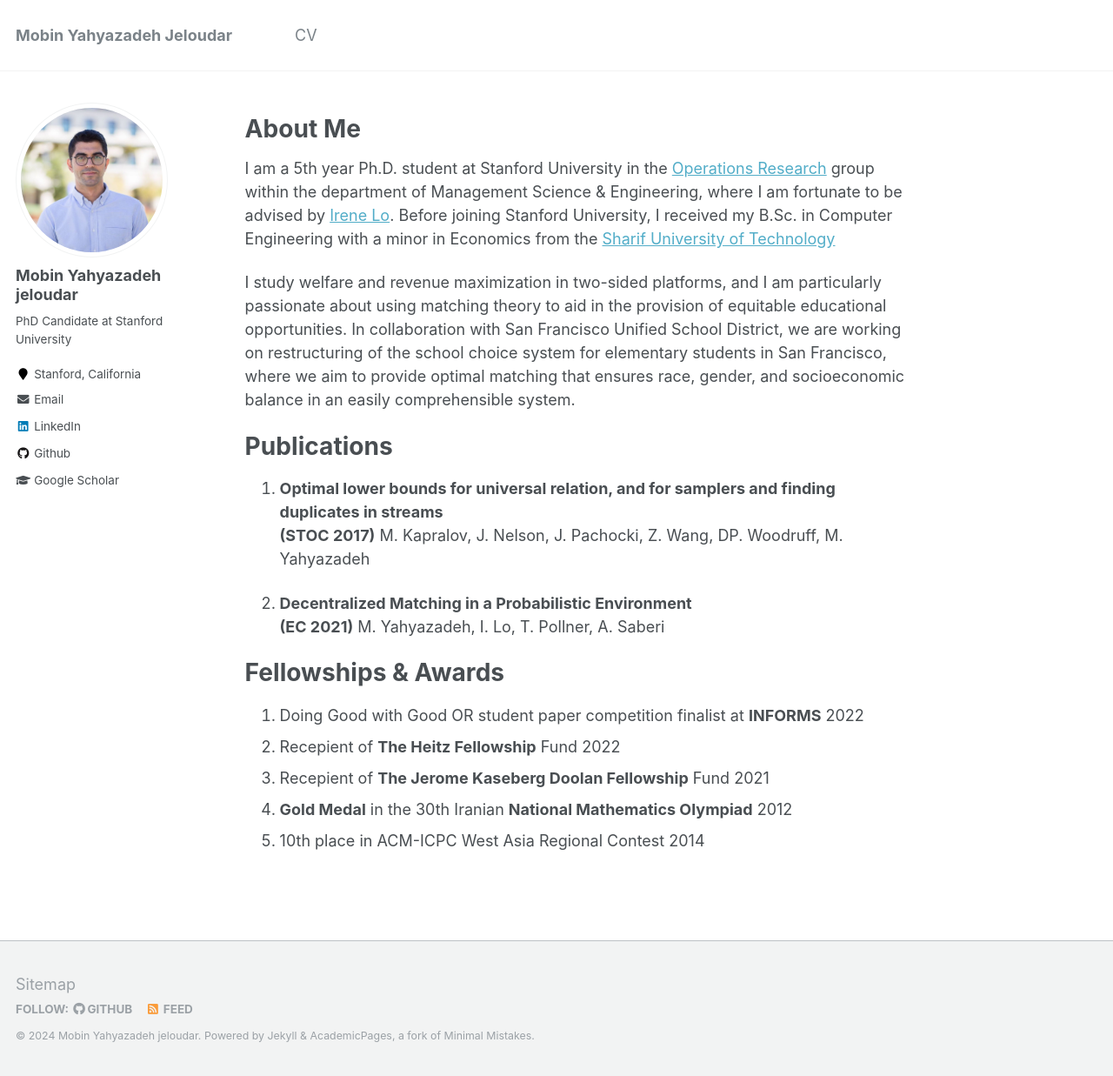
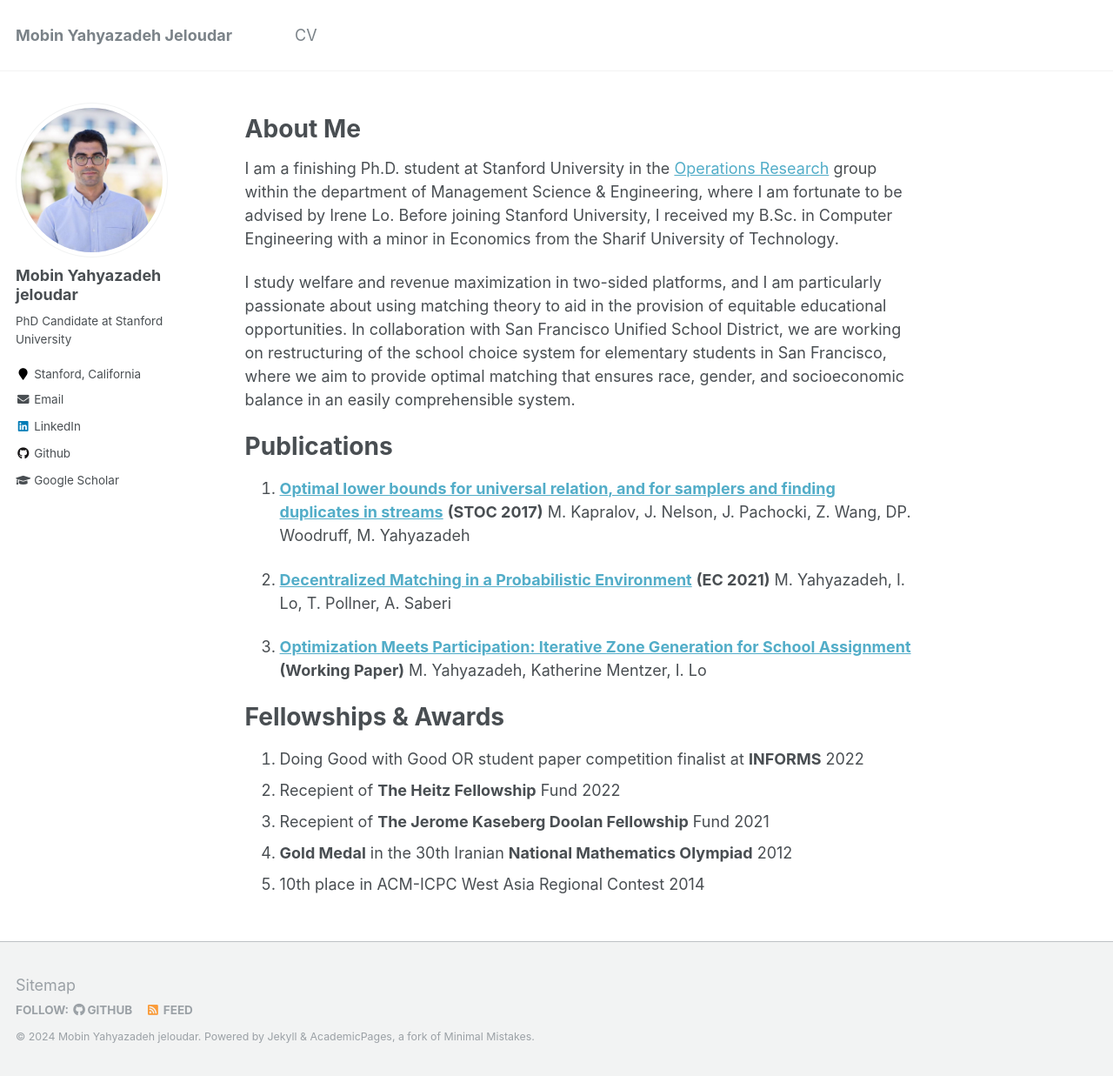
Before and after one commit to mobinyahya/mobinyahya.github.io, a Jekyll site: the page built from _pages/about.md, in a window 1280 px wide and 1237 px high. Shown: the whole window at 87% size. Built offline with Jekyll 4.4.1, drawn with Linux system fonts in a browser that asks for light colours.

Commit message:
Link to the Zoning Paper Added

```diff
--- a/Gemfile
+++ b/Gemfile
@@ -10,6 +10,7 @@ source "https://rubygems.org"
 # Happy Jekylling!
 
 gem "github-pages", group: :jekyll_plugins
+gem 'webrick'
 
 # If you want to use Jekyll native, uncomment the line below.
 # To upgrade, run `bundle update`.
--- a/_config.yml
+++ b/_config.yml
@@ -14,7 +14,7 @@ description              : &description "personal description"
 url                      : https://mobinyahya.github.io/ # the base hostname & protocol for your site e.g. "https://mmistakes.github.io"
 #baseurl                  : "" # the subpath of your site, e.g. "/blog"
 #repository               : "academicpages/academicpages.github.io"
-repository               : "https://mobinyahya.github.io"
+repository               : "mobinyahya/mobinyahya.github.io"
 teaser                   :  # filename of teaser fallback teaser image placed in /images/, .e.g. "500x300.png"
 breadcrumbs              : false # true, false (default)
 words_per_minute         : 160
--- a/_pages/about.md
+++ b/_pages/about.md
@@ -12,7 +12,7 @@ redirect_from:
 
 About Me
 ======
-I am a 5th year Ph.D. student at Stanford University in the [Operations Research](https://or.stanford.edu/) group within the department of Management Science & Engineering, where I am fortunate to be advised by [Irene Lo](https://sites.google.com/view/irene-lo). Before joining Stanford University, I received my B.Sc. in Computer Engineering with a minor in Economics from the [Sharif University of Technology](https://en.sharif.edu/)
+I am a finishing Ph.D. student at Stanford University in the [Operations Research](https://or.stanford.edu/) group within the department of Management Science & Engineering, where I am fortunate to be advised by Irene Lo. Before joining Stanford University, I received my B.Sc. in Computer Engineering with a minor in Economics from the Sharif University of Technology.
 
 I study welfare and revenue maximization in two-sided platforms, and I am particularly passionate about using matching theory to aid in the provision of equitable educational opportunities.
 In collaboration with San Francisco Unified School District,
@@ -22,13 +22,15 @@ we are working on restructuring of the school choice system for elementary stude
 
 Publications
 ======
-1. **Optimal lower bounds for universal relation, and for samplers and finding duplicates in streams**
+1. [**Optimal lower bounds for universal relation, and for samplers and finding duplicates in streams**](https://ieee-focs.org/FOCS-2017-Papers/3464a475.pdf)
 **(STOC 2017)** M. Kapralov, J. Nelson, J. Pachocki, Z. Wang, DP. Woodruff, M. Yahyazadeh
 
 
-1. **Decentralized Matching in a Probabilistic Environment**
+1. [**Decentralized Matching in a Probabilistic Environment**](https://dl.acm.org/doi/10.1145/3465456.3467652)
 **(EC 2021)** M. Yahyazadeh, I. Lo, T. Pollner, A. Saberi
 
+1. [**Optimization Meets Participation: Iterative Zone Generation for School Assignment**](/files/Optimization_Meets_Participation__Iterative_Zone_Optimization_for_School_Assignment.pdf)
+**(Working Paper)** M. Yahyazadeh, Katherine Mentzer, I. Lo
 
 
 Fellowships & Awards
```
Also changed, not shown: README.md (+6 -1 lines), 1 other file.
